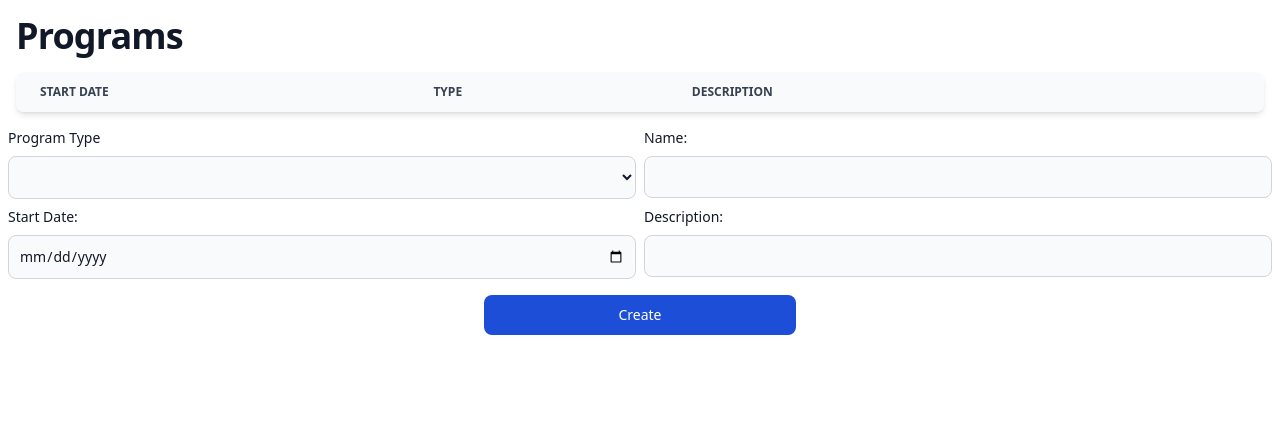
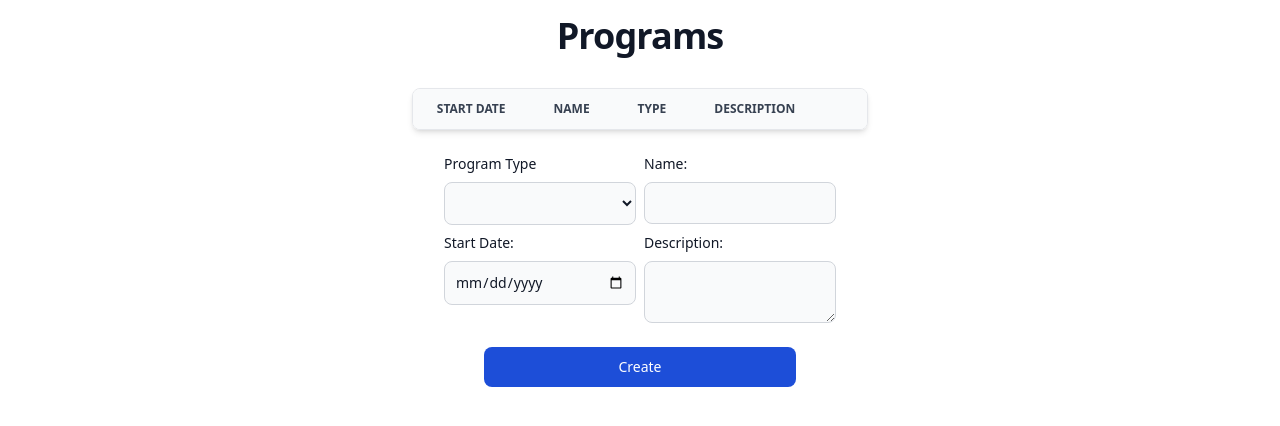
Before and after one commit to paulharbulak-maxar/exercise-db, a FastAPI app: page /programs/ in a window 1280 px wide. Shown: the part 40-466 px from the top of the page. Run offline with FastAPI, Linux system fonts and the light colour scheme; data that the repository does not hold is empty; some libraries are stand-ins or nearby versions.

Commit message:
Clean up styling in programs.html.

```diff
--- a/templates/programs.html
+++ b/templates/programs.html
@@ -1,12 +1,16 @@
 {% extends "base.html" %}
 {% block title %}Programs{% endblock %}
 {% block content %}
-    <h1 class="m-4 text-2xl md:text-3xl lg:text-4xl font-bold leading-none tracking-tight text-gray-900 dark:text-white">Programs</h1>
-    <div class="relative overflow-x-auto m-4 shadow-md sm:rounded-lg">
+    <h1 class="flex place-content-center m-4 text-2xl md:text-3xl lg:text-4xl font-bold leading-none tracking-tight text-gray-900 dark:text-white">
+        Programs
+    </h1>
+    <div class="flex flex-row place-content-center">
+        <div class="shrink overflow-auto max-h-64 m-4 border dark:border-gray-700 shadow-md rounded-lg">
         <table class="w-full text-sm text-left rtl:text-right text-gray-500 dark:text-gray-400">
             <thead class="text-xs text-gray-700 uppercase bg-gray-50 dark:bg-gray-700 dark:text-gray-400">
                 <tr>
                     <th scope="col" class="px-6 py-3">Start Date</th>
+                    <th scope="col" class="px-6 py-3">Name</th>
                     <th scope="col" class="px-6 py-3">Type</th>
                     <th scope="col" class="px-6 py-3">Description</th>
                     <th scope="col" class="px-6 py-3">
@@ -16,8 +20,9 @@
             </thead>
             <tbody>
             {% for program in programs %}
-            <tr class="bg-white {{ 'border-b' if not loop.last }} dark:bg-gray-800 dark:border-gray-700 hover:bg-gray-50 dark:hover:bg-gray-600">
-                <td class="px-6 py-4">{{ program.start_date }}</td>
+            <tr class="text-nowrap bg-white {{ 'border-b' if not loop.last }} {{ 'odd:bg-white odd:dark:bg-gray-900 even:bg-gray-50 even:dark:bg-gray-800' if programs|length > 2 }} bg-white dark:bg-gray-800 dark:border-gray-700">
+                <td class="px-6 py-4">{{ program.start_date.strftime('%Y-%m-%d') }}</td>
+                <td class="px-6 py-4">{{ program.name }}</td>
                 <td class="px-6 py-4">{{ program.program_type.name }}</td>
                 <td class="px-6 py-4">{{ program.description }}</td>
                 <td class="px-6 py-4">
@@ -30,9 +35,11 @@
             </tbody>
         </table>
     </div>
+    </div>
     <form action="/programs" method="post" enctype="multipart/form-data">
+    <div class="flex flex-row place-content-center">
     <div class="form-group grid gap-2 m-2 md:grid-cols-2">
-        <div>
+        <div class="max-w-48">
             <label for="program_type_id"
                    class="block mb-2 text-sm font-medium text-gray-900 dark:text-white">Program Type</label>
             <select id="program_type_id"
@@ -43,19 +50,21 @@
                  {% endfor %}
             </select>
         </div>
-        <div>
+        <div class="max-w-48">
             <label for="name" class="block mb-2 text-sm font-medium text-gray-900 dark:text-white">Name:</label>
             <input type="text" id="name" name="name" class="bg-gray-50 border border-gray-300 text-gray-900 text-sm rounded-lg focus:ring-blue-500 focus:border-blue-500 block w-full p-2.5 dark:bg-gray-700 dark:border-gray-600 dark:placeholder-gray-400 dark:text-white dark:focus:ring-blue-500 dark:focus:border-blue-500">
         </div>
             <!--        Create check for start_date-->
-        <div>
+        <div class="max-w-48">
             <label for="start_date" class="block mb-2 text-sm font-medium text-gray-900 dark:text-white">Start Date:</label>
             <input type="date" id="start_date" name="start_date" class="bg-gray-50 border border-gray-300 text-gray-900 text-sm rounded-lg focus:ring-blue-500 focus:border-blue-500 block w-full p-2.5 dark:bg-gray-700 dark:border-gray-600 dark:placeholder-gray-400 dark:text-white dark:focus:ring-blue-500 dark:focus:border-blue-500">
         </div>
-        <div>
+        <div class="max-w-48">
             <label for="description" class="block mb-2 text-sm font-medium text-gray-900 dark:text-white">Description:</label>
-            <input type="text" id="description" name="description" class="bg-gray-50 border border-gray-300 text-gray-900 text-sm rounded-lg focus:ring-blue-500 focus:border-blue-500 block w-full p-2.5 dark:bg-gray-700 dark:border-gray-600 dark:placeholder-gray-400 dark:text-white dark:focus:ring-blue-500 dark:focus:border-blue-500">
+            <textarea type="text" id="description" name="description" class="bg-gray-50 border border-gray-300 text-gray-900 text-sm rounded-lg focus:ring-blue-500 focus:border-blue-500 block w-full p-2.5 dark:bg-gray-700 dark:border-gray-600 dark:placeholder-gray-400 dark:text-white dark:focus:ring-blue-500 dark:focus:border-blue-500">
+            </textarea>
         </div>
+    </div>
     </div>
     <div class="flex place-content-center m-4">
         <button id="create" type='submit' class="w-1/4 text-white bg-blue-700 hover:bg-blue-800 focus:ring-4 focus:outline-none focus:ring-blue-300 font-medium rounded-lg text-sm px-5 py-2.5 text-center dark:bg-blue-600 dark:hover:bg-blue-700 dark:focus:ring-blue-800">
```
